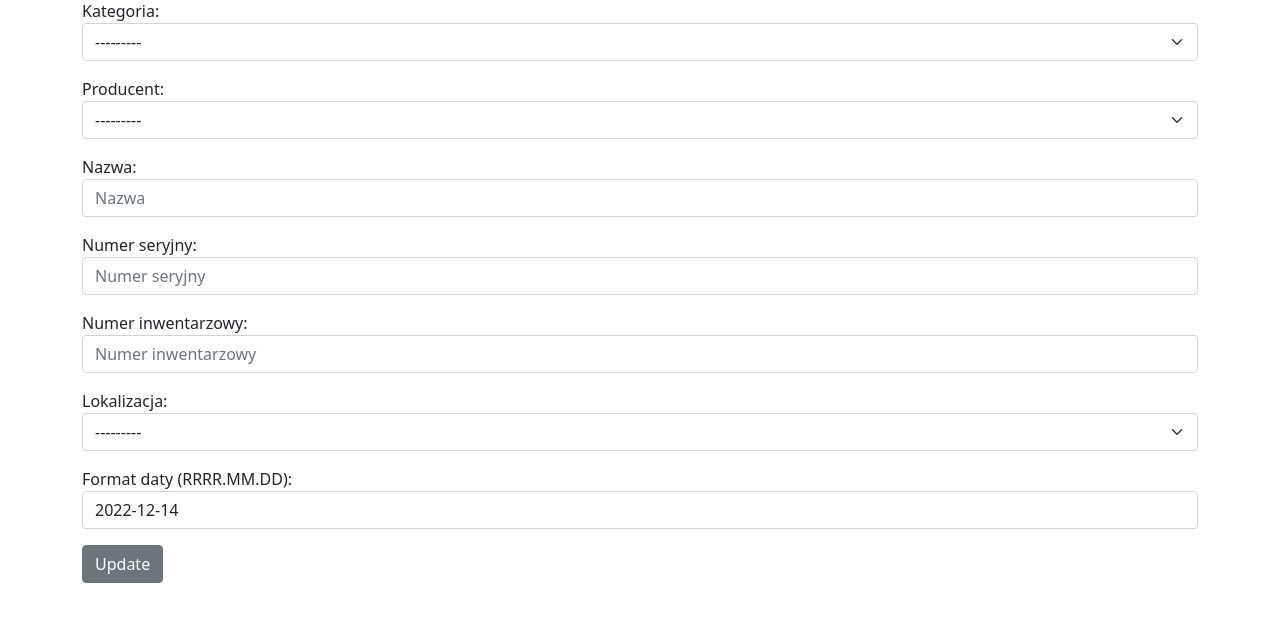
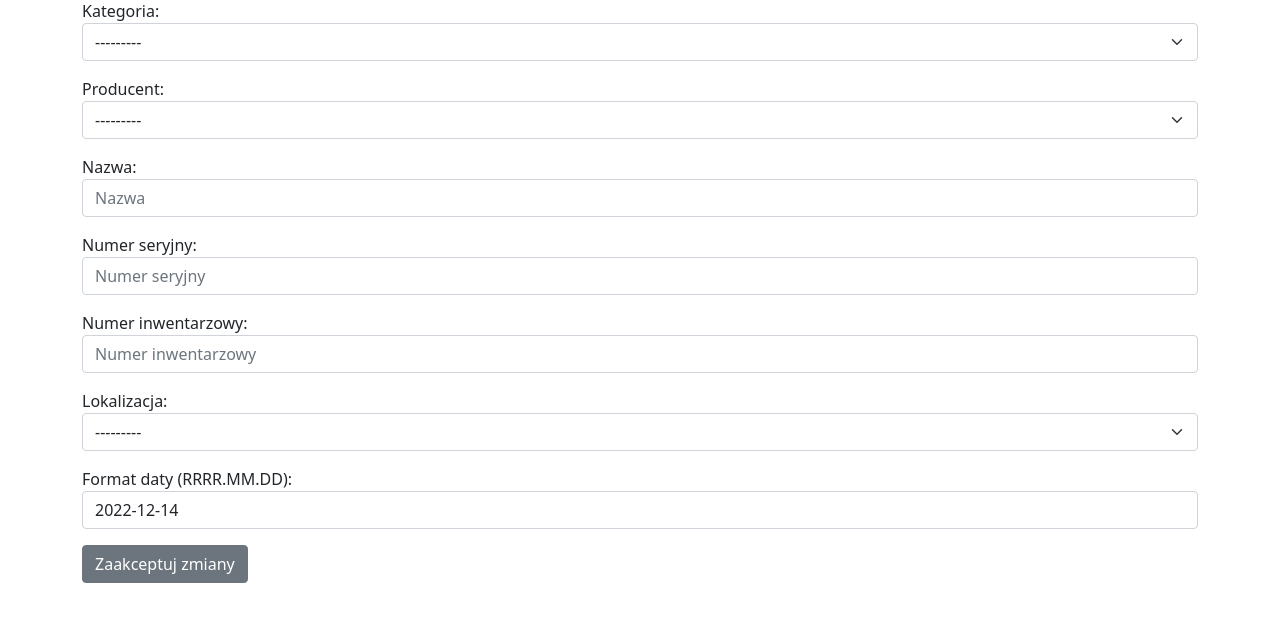
Before and after one commit to matszelo/InVentory, a Django app: template equipment/templates/equipment/update_equipment.html in a window 1280 px wide. Shown: the part 161-800 px from the top of the page. Run offline with Django 4.2, Linux system fonts and the light colour scheme; the template is opened without the code that fills it: values that come from a table or form of the project are taken from there, others are empty.

Commit message:
Małe zmiany na język Polski

```diff
--- a/equipment/templates/equipment/update_equipment.html
+++ b/equipment/templates/equipment/update_equipment.html
@@ -8,6 +8,6 @@
 <form action="" method=POST>
   {% csrf_token %}
   {{ form.as_p }}
-  <input type="submit" value="Update" class="btn btn-secondary">
+  <input type="submit" value="Zaakceptuj zmiany" class="btn btn-secondary">
 </form>
 {% endblock %}
```
Also changed, not shown: equipment/templates/equipment/add_equipment.html (+7 -6 lines).
